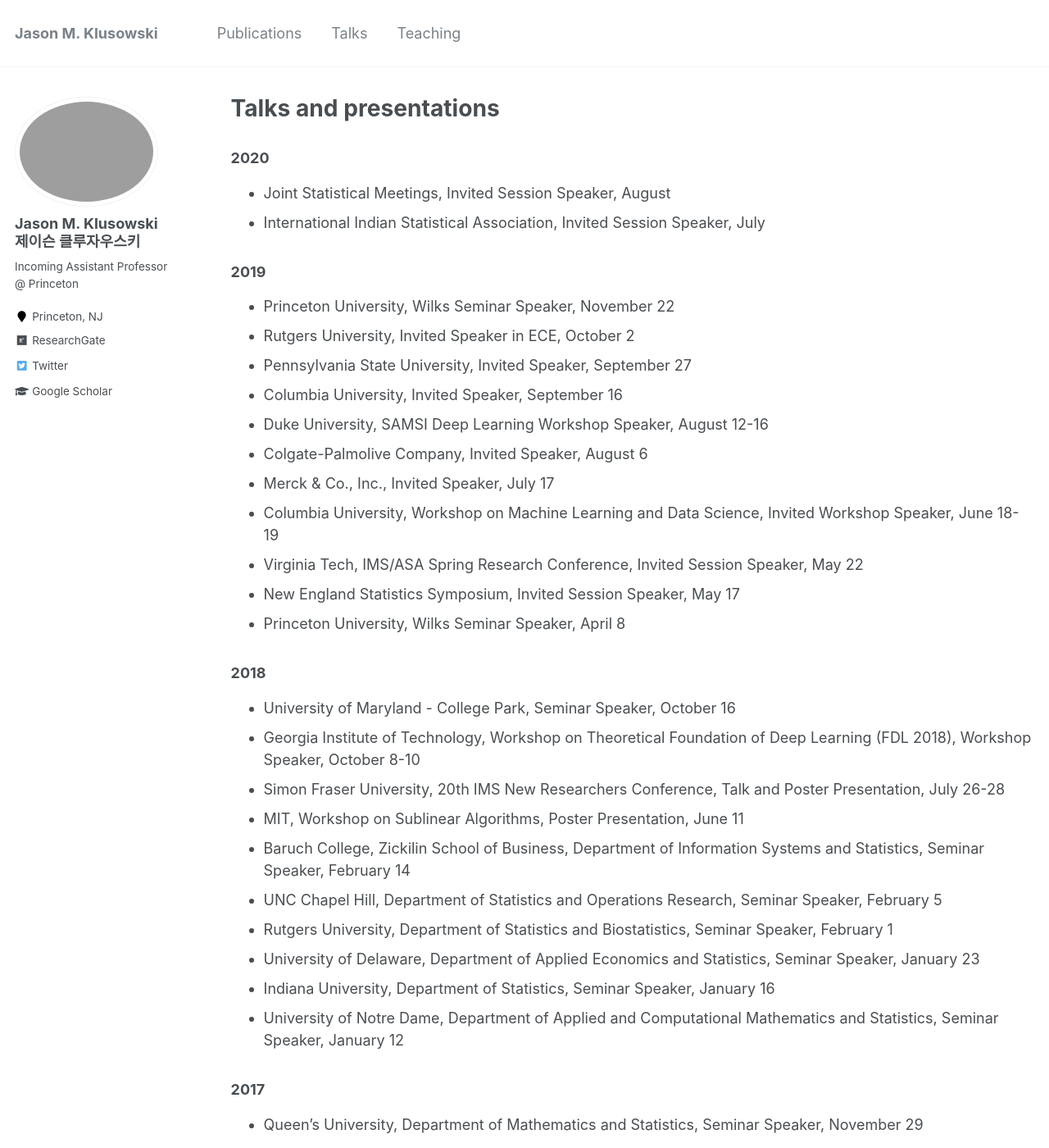
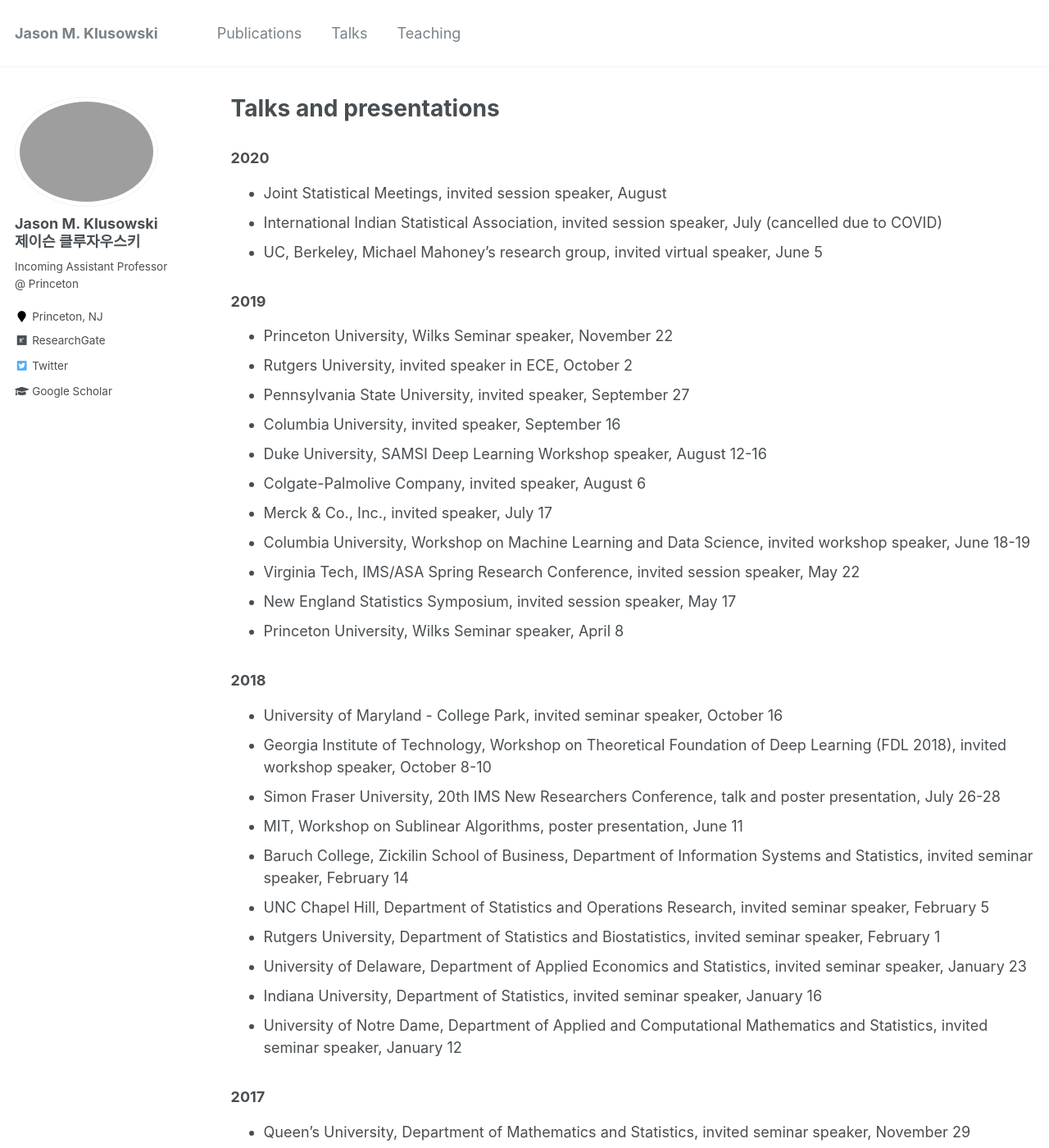
Before and after one commit to jasonklusowski/jasonklusowski.github.io, a Jekyll site: the page built from _pages/talks.md, in a window 1280 px wide and 1400 px high. Shown: the whole window at 82% size. Built offline with Jekyll 4.4.1, drawn with Linux system fonts in a browser that asks for light colours; some of the changed text lies outside the part shown.

Commit message:
Update talks.md

```diff
--- a/_pages/talks.md
+++ b/_pages/talks.md
@@ -6,38 +6,39 @@ author_profile: true
 ---
 
 ### 2020
-* Joint Statistical Meetings, Invited Session Speaker, August
-* International Indian Statistical Association, Invited Session Speaker, July
+* Joint Statistical Meetings, invited session speaker, August
+* International Indian Statistical Association, invited session speaker, July (cancelled due to COVID)
+* UC, Berkeley, Michael Mahoney's research group, invited virtual speaker, June 5
 
 ### 2019
-* Princeton University, Wilks Seminar Speaker, November 22
-* Rutgers University, Invited Speaker in ECE, October 2
-* Pennsylvania State University, Invited Speaker, September 27
-* Columbia University, Invited Speaker, September 16
-* Duke University, SAMSI Deep Learning Workshop Speaker, August 12-16
-* Colgate-Palmolive Company, Invited Speaker, August 6
-* Merck & Co., Inc., Invited Speaker, July 17
-* Columbia University, Workshop on Machine Learning and Data Science, Invited Workshop Speaker, June 18-19
-* Virginia Tech, IMS/ASA Spring Research Conference, Invited Session Speaker, May 22
-* New England Statistics Symposium, Invited Session Speaker, May 17
-* Princeton University, Wilks Seminar Speaker, April 8
+* Princeton University, Wilks Seminar speaker, November 22
+* Rutgers University, invited speaker in ECE, October 2
+* Pennsylvania State University, invited speaker, September 27
+* Columbia University, invited speaker, September 16
+* Duke University, SAMSI Deep Learning Workshop speaker, August 12-16
+* Colgate-Palmolive Company, invited speaker, August 6
+* Merck & Co., Inc., invited speaker, July 17
+* Columbia University, Workshop on Machine Learning and Data Science, invited workshop speaker, June 18-19
+* Virginia Tech, IMS/ASA Spring Research Conference, invited session speaker, May 22
+* New England Statistics Symposium, invited session speaker, May 17
+* Princeton University, Wilks Seminar speaker, April 8
 
 ### 2018
-* University of Maryland - College Park, Seminar Speaker, October 16
-* Georgia Institute of Technology, Workshop on Theoretical Foundation of Deep Learning (FDL 2018), Workshop Speaker, October 8-10
-* Simon Fraser University, 20th IMS New Researchers Conference, Talk and Poster Presentation, July 26-28
-* MIT, Workshop on Sublinear Algorithms, Poster Presentation, June 11
-* Baruch College, Zickilin School of Business, Department of Information Systems and Statistics, Seminar Speaker, February 14
-* UNC Chapel Hill, Department of Statistics and Operations Research, Seminar Speaker, February 5
-* Rutgers University, Department of Statistics and Biostatistics, Seminar Speaker, February 1
-* University of Delaware, Department of Applied Economics and Statistics, Seminar Speaker, January 23
-* Indiana University, Department of Statistics, Seminar Speaker, January 16
-* University of Notre Dame, Department of Applied and Computational Mathematics and Statistics, Seminar Speaker, January 12
+* University of Maryland - College Park, invited seminar speaker, October 16
+* Georgia Institute of Technology, Workshop on Theoretical Foundation of Deep Learning (FDL 2018), invited workshop speaker, October 8-10
+* Simon Fraser University, 20th IMS New Researchers Conference, talk and poster presentation, July 26-28
+* MIT, Workshop on Sublinear Algorithms, poster presentation, June 11
+* Baruch College, Zickilin School of Business, Department of Information Systems and Statistics, invited seminar speaker, February 14
+* UNC Chapel Hill, Department of Statistics and Operations Research, invited seminar speaker, February 5
+* Rutgers University, Department of Statistics and Biostatistics, invited seminar speaker, February 1
+* University of Delaware, Department of Applied Economics and Statistics, invited seminar speaker, January 23
+* Indiana University, Department of Statistics, invited seminar speaker, January 16
+* University of Notre Dame, Department of Applied and Computational Mathematics and Statistics, invited seminar speaker, January 12
 
 ### 2017
-* Queen's University, Department of Mathematics and Statistics, Seminar Speaker, November 29
-* University of Pennsylvania, Department of Statistics, Deep Learning Reading Group, November 3
+* Queen's University, Department of Mathematics and Statistics, invited seminar speaker, November 29
+* University of Pennsylvania, Department of Statistics, deep learning reading group, November 3
 * International Symposium on Information Theory, Aachen, Germany, June 27
 
 ### 2016
-* Boston Machine Learning Group, StubHub, Invited Speaker, June 6
+* Boston Machine Learning Group, StubHub, invited speaker, June 6
```
